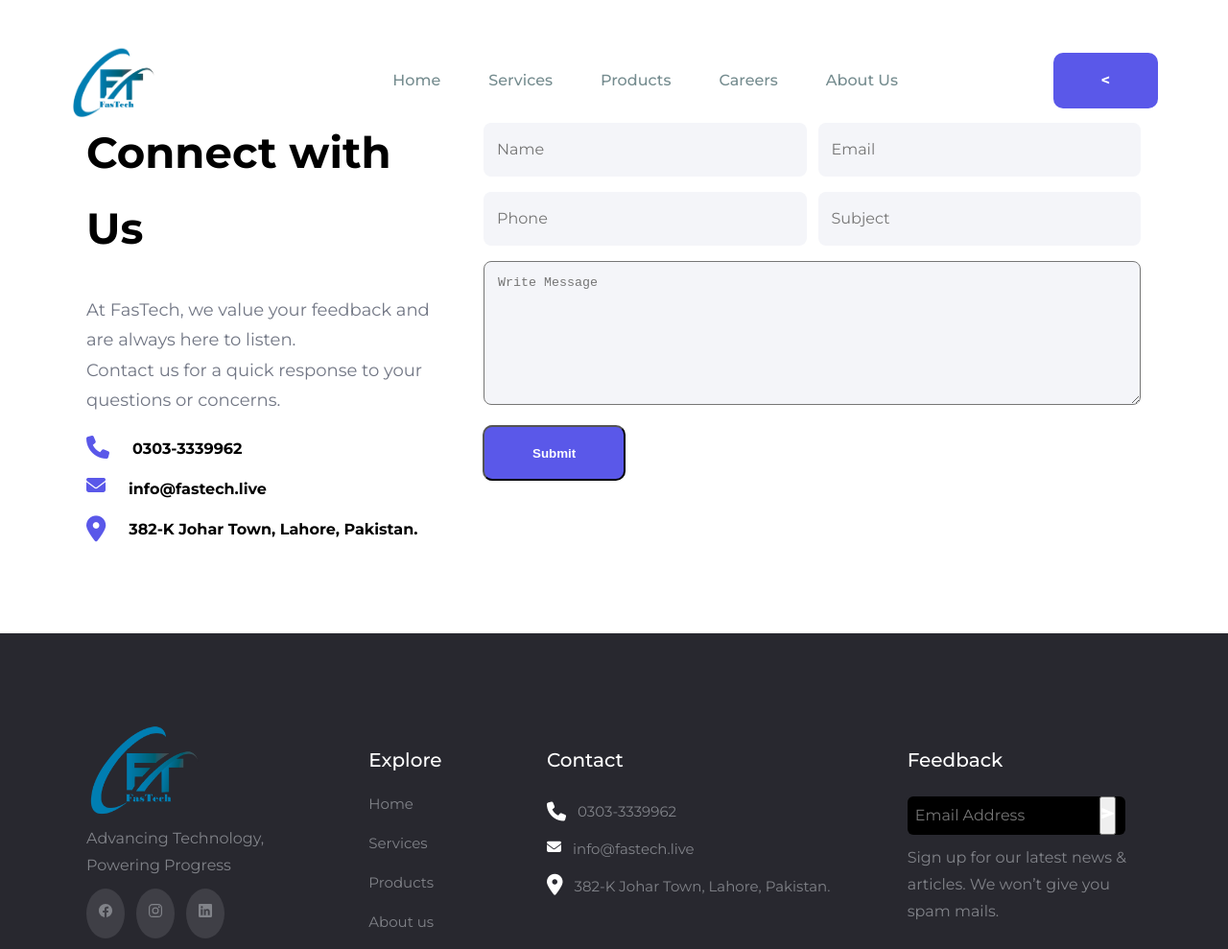
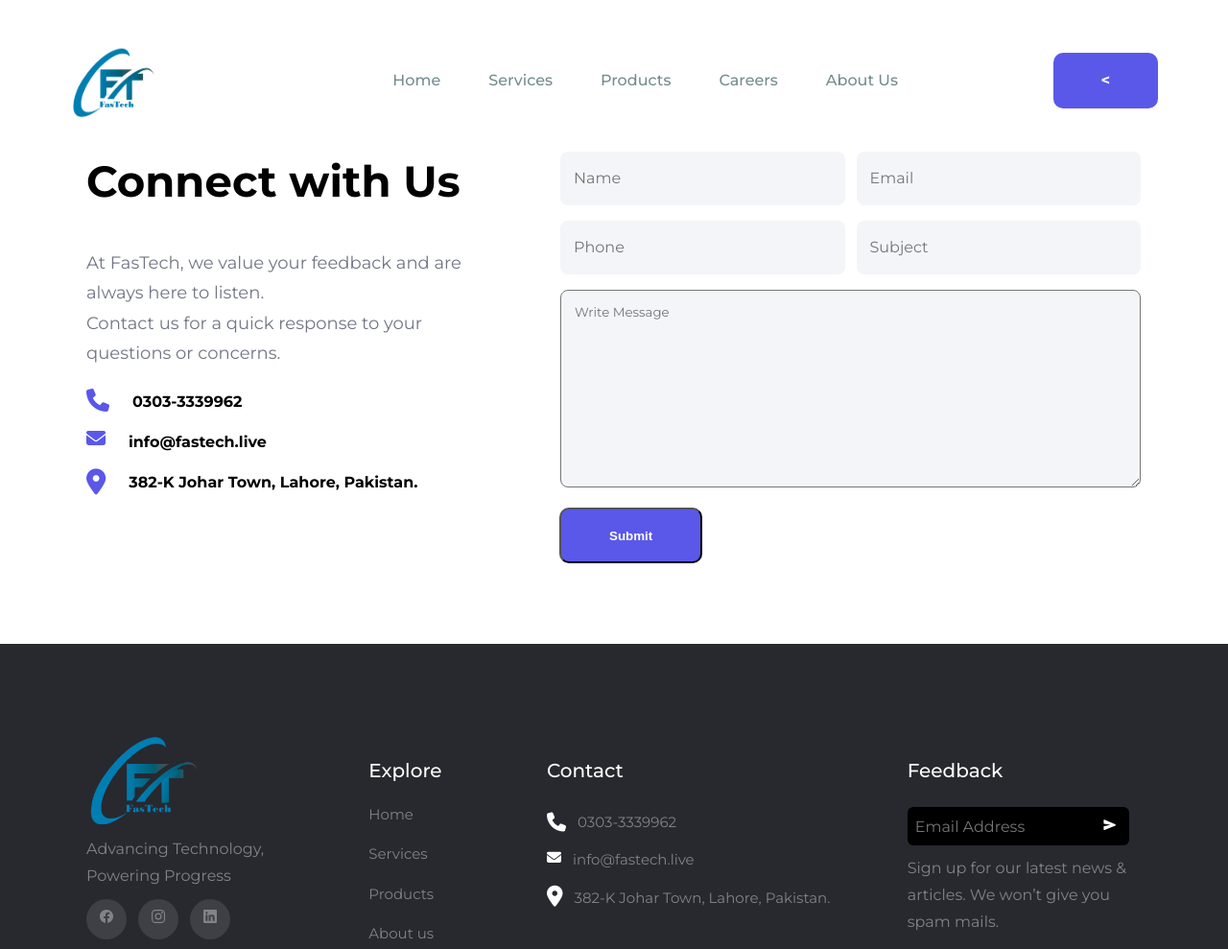
Before and after one commit to depchip/FasTech, a website: page contactus.html in a window 1280 px wide. Shown: the top 989 px of the page at 96% size. Drawn offline with nearby package versions, Linux system fonts and the light colour scheme.

Commit message:
only contact 320 remaining

```diff
--- a/contactus.html
+++ b/contactus.html
@@ -127,8 +127,7 @@
     <main>
       <section></section>
       <section class="section" id="contactus">
-        <div class="container">
-          <div class="contact-container">
+        <div class="container contact-container">
           <div class="left">
             <h1 class="hero-title" style="color: black">Connect with Us</h1>
             <p class="hero-text">
@@ -160,9 +159,10 @@
                 <input type="text" name="Subject" placeholder="Subject" />
               </div>
               <textarea
-                  rows="8"
-                  cols="80"
+                rows="11"
+                cols="70"
                 placeholder="Write Message"
+                name="Message"
               ></textarea>
             </form>
             <button
@@ -171,7 +171,6 @@
             >
               Submit
             </button>
-            </div>
           </div>
         </div>
       </section>
--- a/css/style.css
+++ b/css/style.css
@@ -90,8 +90,7 @@ img,
 span,
 input,
 button,
-textarea
-ion-icon {
+textarea ion-icon {
   display: block;
 }
 
@@ -105,8 +104,7 @@ img {
 }
 
 input,
-button
-textarea {
+button textarea {
   background: none;
   border: none;
   font: inherit;
@@ -387,7 +385,7 @@ body {
   background-color: var(--white);
   color: var(--eerie-black);
   font-size: 35px;
-  padding: 10px;
+  padding: 6px 11px;
   box-shadow: var(--shadow-2);
   border-radius: var(--radius-10);
 }
@@ -774,7 +772,7 @@ body {
 .hero .social-link {
   background-color: var(--white);
   color: var(--color);
-  padding: 12px;
+  padding: 9px 14px;
   box-shadow: var(--shadow-1);
   border-radius: var(--radius-8);
   transition: var(--transition-2);
@@ -1056,7 +1054,7 @@ body {
   background-color: hsla(var(--color), 0.15);
   font-size: 24px;
   max-width: max-content;
-  padding: 18px;
+  padding: 11px 19px;
   border-radius: 50%;
   margin-block-end: 20px;
   transition: var(--transition-2);
@@ -1089,7 +1087,7 @@ body {
 /* ?============== CONTACT US ==============?*/
 
 #contactus {
-  padding-top: 120px;
+  padding-top: 150px;
 }
 
 #contactus .fa-phone:before {
@@ -1132,12 +1130,14 @@ body {
   flex-direction: row;
   gap: 10px;
 }
-#myForm input ,textarea {
+#myForm input,
+textarea {
   border-radius: 8px;
   background-color: #f4f5f9;
   padding: 14px 14px;
   margin: 8px 1px;
-  font-weight: 300;
+  font-weight: 400;
+  font-family: var(--ff-montserrat);
 }
 
 /* CAREERS */
@@ -1228,7 +1228,7 @@ body {
 
 .footer .social-link {
   background-color: var(--onyx);
-  padding: 12px;
+  padding: 7px 13px;
   border-radius: 50%;
   transition: var(--transition-1);
 }
@@ -1373,6 +1373,9 @@ body {
     left: 265px;
     top: -27px;
     color: white;
+
+    background-color: black;
+    border: black;
   }
 
   .footer-list-title {
@@ -1435,6 +1438,13 @@ body {
     height: 4rem;
     padding: 1px 8px;
     background-color: #000000;
+  }
+  .contact-container {
+    grid-template-columns: 1fr;
+    width: 50%;
+  }
+  .Form-row {
+    flex-direction: column;
   }
 }
 /**============== RESPONSIVE FOR LARGER THAN 575PX SCREEN ==============**/
@@ -1532,6 +1542,11 @@ body {
   }
   .camera-row {
     grid-template-columns: 1fr;
+  }
+
+  .footer-form button {
+    background-color: black;
+    border: black;
   }
 }
 
@@ -1671,6 +1686,10 @@ body {
     color: #5a58e9;
     font-size: 25px;
     margin-right: 18px;
+  }
+  .contact-container {
+    margin: auto;
+    width: 73%;
   }
 }
 
@@ -1878,6 +1897,18 @@ body {
   .camera-row {
     grid-template-columns: 1fr 1fr;
   }
+
+  .contact-container {
+    grid-template-columns: 1.5fr 1fr;
+  }
+
+  .Form-row {
+    flex-direction: row;
+  }
+  .contact-container {
+    margin: auto;
+    width: 100%;
+  }
 }
 
 /**============== RESPONSIVE FOR LARGER THAN 1200PX SCREEN ==============**/
@@ -1954,4 +1985,12 @@ body {
   .filter-btn {
     padding-inline: 40px;
   }
-}
+
+  .contact-container {
+    grid-template-columns: 1.5fr 1fr;
+  }
+
+  .Form-row {
+    flex-direction: row;
+  }
+}
```
Lines whose indentation alone changed are shown as unchanged.
